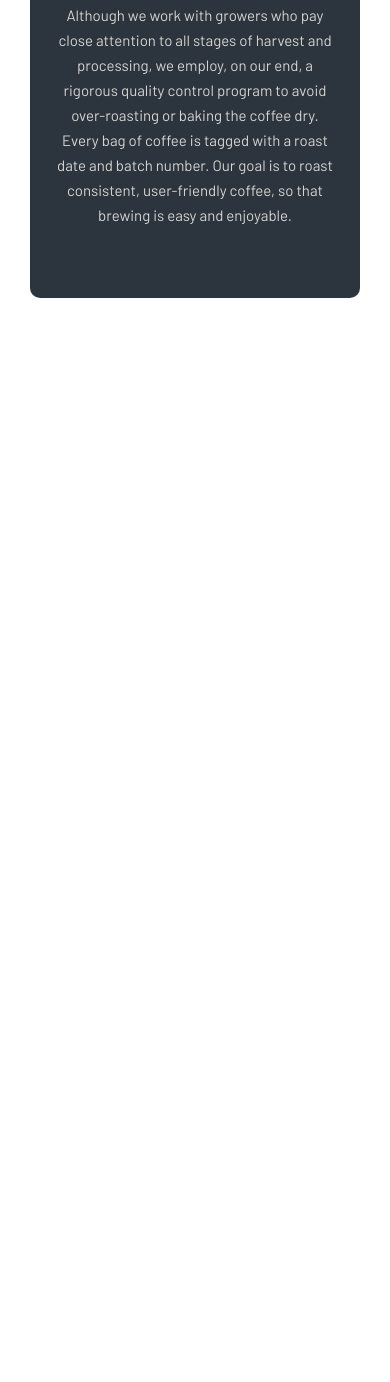
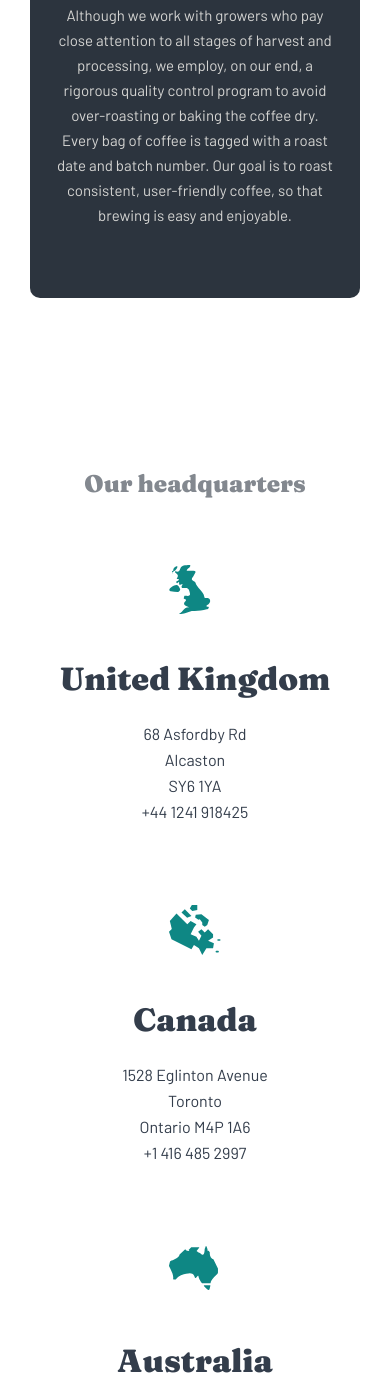
Before and after one commit to Malle-D/Coffee2Scss-Crush, a plain HTML site: page index.html in a window 390 px wide. Shown: the part 2124-3506 px from the top of the page. Before the commit the page ends 2422 px from the top, so only its background shows below. Drawn offline with Linux system fonts and the light colour scheme.

Commit message:
Finishen adaptive version the About page of CR

```diff
--- a/index.html
+++ b/index.html
@@ -95,7 +95,7 @@
          </div>
       </section>
 
-      <!-- <section class="quarters">
+      <section class="quarters">
 
          <div class="container">
 
@@ -218,7 +218,7 @@
    </footer>
 
 
-    -->
+
     <script src="./js/main.js"></script>
 </body>
 </html>
--- a/sass/blocks/_footer.scss
+++ b/sass/blocks/_footer.scss
@@ -1,11 +1,11 @@
 .footer{
    margin-bottom: 88px;
+   background-color: #2C343E;
 }
 .footer__box{
-   background-color: #2C343E;
    display: flex;
    align-items: center;
-   padding: 47px 85px;
+   padding: 47px 0px;
 }
 
 .footer__logo:hover{
@@ -63,3 +63,30 @@
       transition: fill 0.1s ease;
    }
 }
+
+
+@media only screen and (max-width:905px){
+   .footer__link-list{
+      margin-left: auto;
+   }
+}
+@media only screen and (max-width:750px){
+   .footer__box{
+      flex-direction: column;
+   }
+   .footer__link-list{
+      margin: 35px auto;
+   }
+}
+@media only screen and (max-width:376px){
+   .footer__link-list{
+      margin: 35px auto;
+      flex-direction: column;
+   }
+   .footer__link-items{
+      text-align: center;
+   }
+   .footer__link-items:nth-child(2){
+      margin: 24px 0px;
+   }
+}
--- a/sass/blocks/_quarters.scss
+++ b/sass/blocks/_quarters.scss
@@ -46,3 +46,151 @@
    line-height: 26px;
    color: #333D4B;
 }
+
+
+@media only screen and (max-width:1024px) {
+   .quarters__site{
+      padding-right: 24px;
+   }
+}
+
+@media only screen and (max-width:800px) {
+   .quarters__items:nth-child(2){
+      margin: 0px 95px 0px 95px;
+   }
+}
+@media only screen and (max-width:794px) {
+   .quarters__site{
+      padding-left: 80px;
+   }
+}
+@media only screen and (max-width:784px) {
+   .quarters__site{
+      padding-left: 70px;
+   }
+}
+@media only screen and (max-width:764px) {
+   .quarters__site{
+      padding-left: 60px;
+   }
+}
+@media only screen and (max-width:754px) {
+   .quarters__site{
+      padding-left: 50px;
+   }
+}
+@media only screen and (max-width:744px) {
+   .quarters__site{
+      padding-left: 40px;
+   }
+}
+@media only screen and (max-width:734px) {
+   .quarters__site{
+      padding-left: 30px;
+   }
+}
+@media only screen and (max-width:724px) {
+   .quarters__site{
+      padding-left: 24px;
+   }
+}
+@media only screen and (max-width:714px) {
+   .quarters__items:nth-child(2){
+      margin: 0px 90px;
+   }
+}
+@media only screen and (max-width:704px) {
+   .quarters__items:nth-child(2){
+      margin: 0px 85px;
+   }
+}
+@media only screen and (max-width:694px) {
+   .quarters__items:nth-child(2){
+      margin: 0px 80px;
+   }
+}
+@media only screen and (max-width:684px) {
+   .quarters__items:nth-child(2){
+      margin: 0px 75px;
+   }
+}
+@media only screen and (max-width:674px) {
+   .quarters__items:nth-child(2){
+      margin: 0px 70px;
+   }
+}
+@media only screen and (max-width:664px) {
+   .quarters__items:nth-child(2){
+      margin: 0px 65px;
+   }
+}
+@media only screen and (max-width:654px) {
+   .quarters__items:nth-child(2){
+      margin: 0px 60px;
+   }
+}
+
+@media only screen and (max-width:644px) {
+   .quarters__items:nth-child(2){
+      margin: 0px 55px;
+   }
+}
+@media only screen and (max-width:630px) {
+   .quarters__site{
+      padding: 0px 22px;
+      padding-right: 0px;
+   }
+}
+@media only screen and (max-width:624px) {
+   .quarters__site{
+      padding: 0px 16px;
+      padding-right: 0px;
+   }
+}
+@media only screen and (max-width:618px) {
+   .quarters__site{
+      padding: 0px 10px;
+      padding-right: 0px;
+   }
+}
+@media only screen and (max-width:612px) {
+   .quarters__site{
+      padding: 0px 0px;
+   }
+}
+
+@media only screen and (max-width:602px) {
+   .quarters__site{
+      display: flex;
+      flex-direction: column;
+   }
+   .quarters__heading{
+      margin-left: auto;
+      margin-right: auto;
+   }
+   .quarters__list{
+      display: block;
+      margin: 0px auto;
+   }
+   .quarters__items{
+      display: flex;
+      flex-direction: column;
+      justify-content: center;
+   }
+   .quarters__items:nth-child(2){
+      margin: 80px 0px;
+   }
+   .quarters__img-box{
+      margin-left: auto;
+      margin-right: auto;
+   }
+   .quarters__title{
+      margin-left: auto;
+      margin-right: auto;
+      text-align: center;
+   }
+   .quarters__address{
+      margin: 0px auto;
+      text-align: center;
+   }
+}
```
Also changed, not shown: css/main.min.css, 1 other file.
